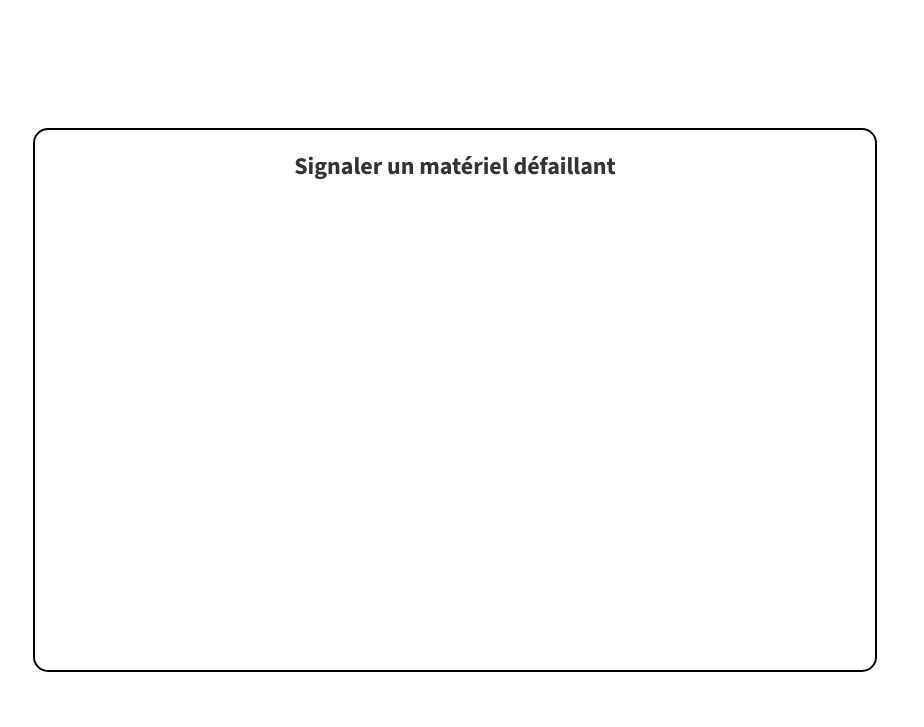
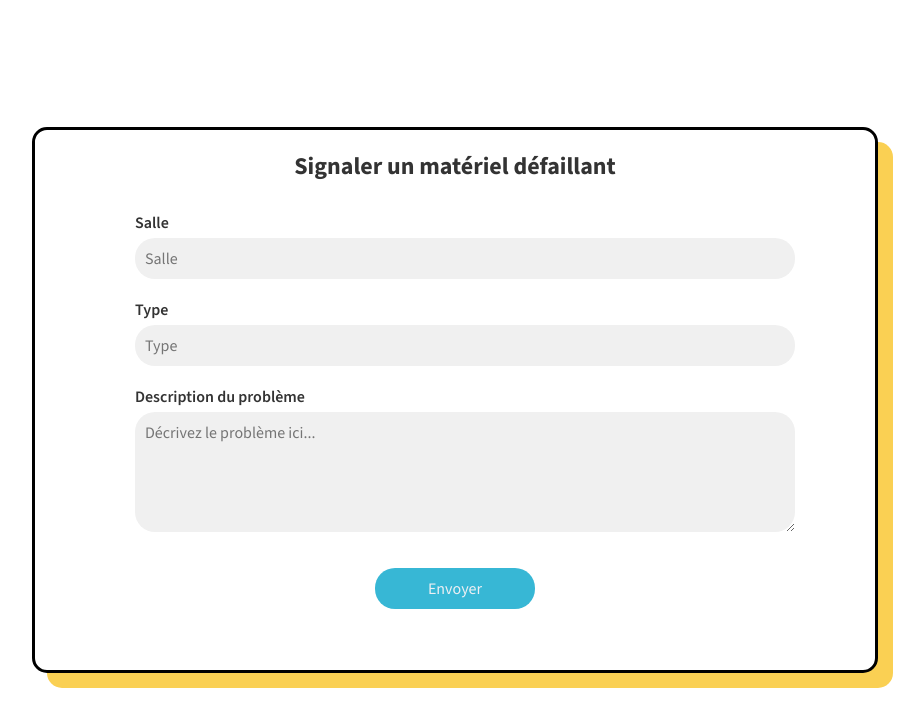
Before and after one commit to YoussefSNK/Epsi-Matos, a Flask app: page /report in a window 1280 px wide. Shown: the top 727 px of the page, without its empty margins (185-1109 px from the left). Run offline with Flask 3, Linux system fonts and the light colour scheme; a user stored in the database is signed in.

Commit message:
merge with homepage

```diff
--- a/static/css/report.css
+++ b/static/css/report.css
@@ -7,21 +7,18 @@
     height: 100vh;
 }
 
-.centered-block {
+.custom-container {
     width: 800px;
     height: 500px;
+    border-radius: 15px;
+    display: flex;
     background-color: white;
-    border: 2px solid rgb(0, 0, 0);
-    border-radius: 15px;
-    box-shadow: 15px 15px --yellow;
-    display: flex;
     flex-direction: column;
     justify-content: flex-start;
     align-items: center;
-    padding: 20px;
 }
 
-.centered-block h1 {
+.custom-container h1 {
     font-size: 24px;
     margin: 0;
     padding-bottom: 20px;
@@ -30,3 +27,55 @@
     text-align: center;
     width: 100%;
 }
+
+.input-group {
+    width: 80%;
+    margin: 10px 0;
+    text-align: left;
+}
+
+.input-group label {
+    font-size: 16px;
+    color: #333;
+    font-family: 'Source Sans 3', sans-serif;
+    margin-bottom: 5px;
+    display: block;
+}
+
+.input-field {
+    width: 100%;
+    padding: 10px;
+    border-radius: 20px;
+    font-size: 16px;
+    font-family: 'Source Sans 3', sans-serif;
+    outline: none;
+    background-color: #f0f0f0;
+    border: none;
+}
+
+.input-field:focus {
+    box-shadow: black 0px 0px 5px;
+}
+
+textarea.input-field {
+    resize: vertical;
+    height: 100px;
+}
+
+.submit-button {
+    width: 20%;
+    padding: 10px;
+    margin-top: 20px;
+    border-radius: 20px;
+    border: none;
+    background-color: var(--blue);
+    color: var(--white);
+    font-size: 16px;
+    font-family: 'Source Sans 3', sans-serif;
+    cursor: pointer;
+    transition: background-color 0.3s;
+}
+
+.submit-button:hover {
+    background-color: var(--deep-purple);
+}
--- a/templates/report.html
+++ b/templates/report.html
@@ -3,13 +3,30 @@
   <head>
     <meta charset="UTF-8" />
     <meta name="viewport" content="width=device-width, initial-scale=1.0" />
-    <link rel="stylesheet" href="{{ url_for('static', filename='css/theme.css') }}"/>
+    <link rel="stylesheet" href="{{ url_for('static', filename='css/theme.css') }}" />
     <link rel="stylesheet" href="{{ url_for('static', filename='css/report.css') }}">
     <title>Signaler un matériel défaillant</title>
   </head>
   <body>
-    <div class="centered-block">
+    <div class="custom-container">
       <h1>Signaler un matériel défaillant</h1>
+
+      <div class="input-group">
+        <label for="nom-materiel">Salle</label>
+        <input type="text" id="nom-materiel" class="input-field" placeholder="Salle">
+      </div>
+
+      <div class="input-group">
+        <label for="numero-serie">Type</label>
+        <input type="text" id="numero-serie" class="input-field" placeholder="Type">
+      </div>
+
+      <div class="input-group">
+        <label for="description-probleme">Description du problème</label>
+        <textarea id="description-probleme" class="input-field" placeholder="Décrivez le problème ici..." rows="5"></textarea>
+      </div>
+
+      <button class="submit-button">Envoyer</button>
     </div>
   </body>
 </html>
```
